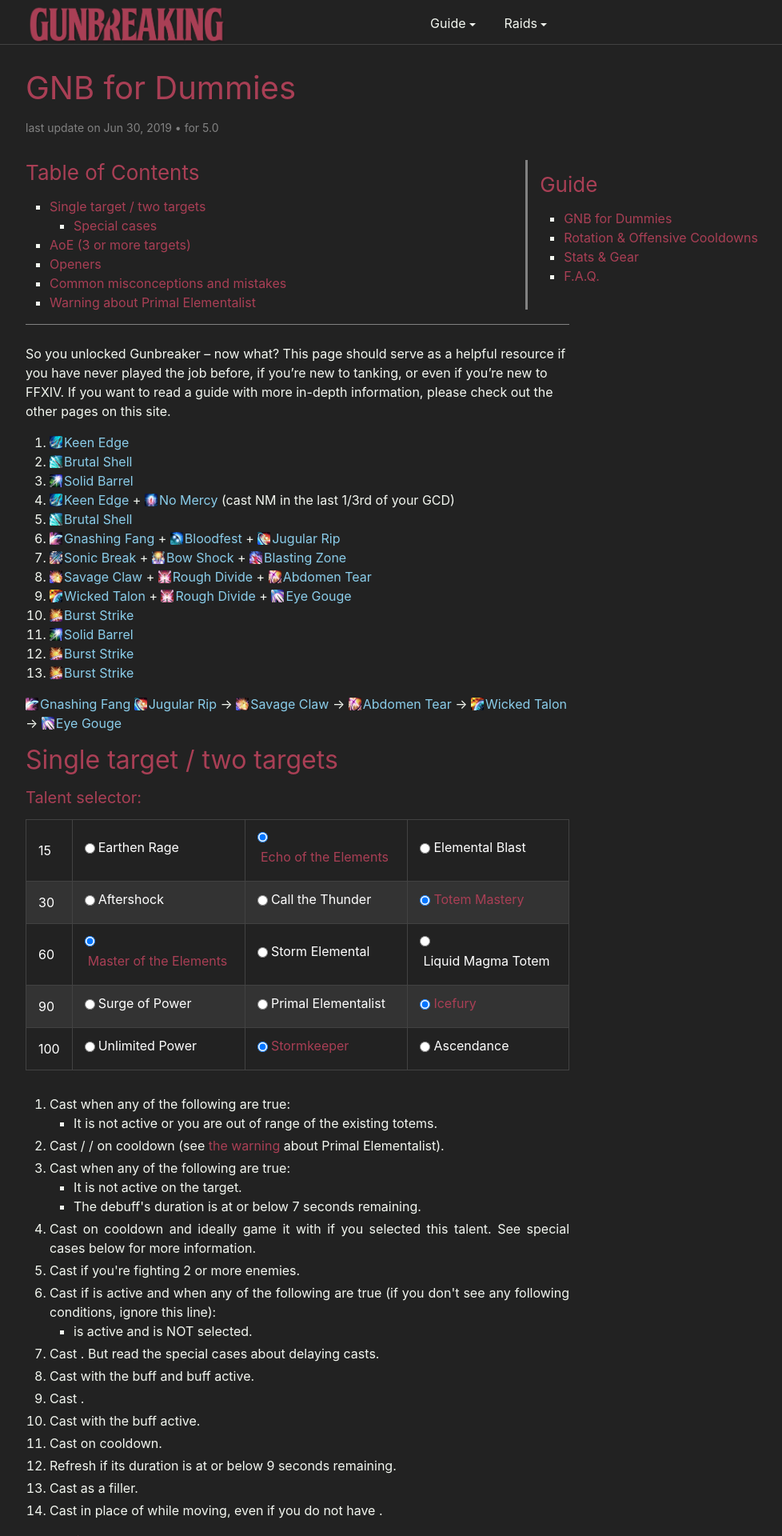
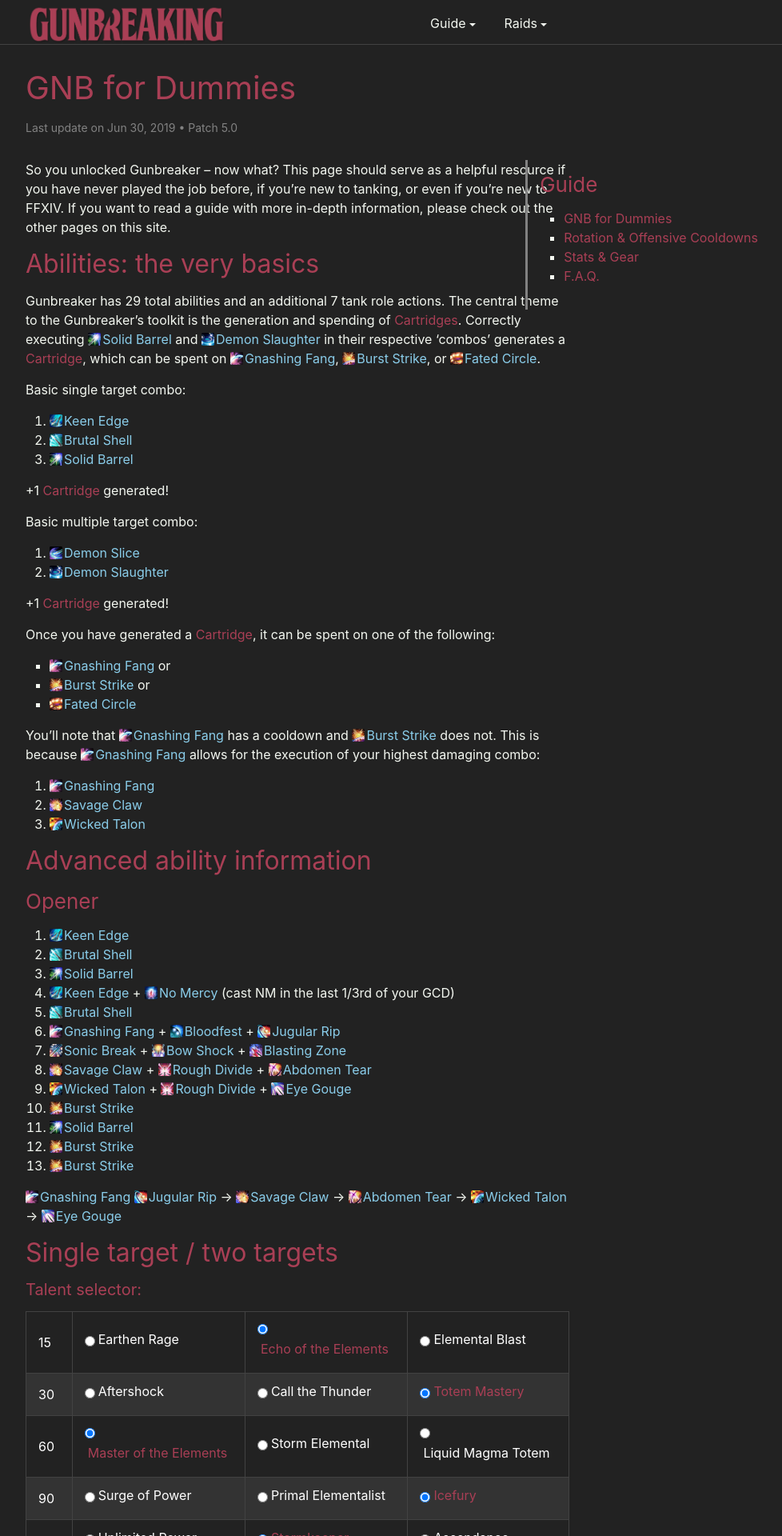
Before and after one commit to slander-man/gunbreaking, a Jekyll site: the page built from guide/entry.md, in a window 1280 px wide. Shown: the top 1920 px of the page at 80% size, without its empty margins (268-1246 px from the left). Built offline with Jekyll 4.4.1, drawn with Linux system fonts in a browser that asks for light colours.

Commit message:
Started work on entry guide

```diff
--- a/_layouts/page.html
+++ b/_layouts/page.html
@@ -10,14 +10,14 @@
         {%- if page.last_update -%}
           <time class="dt-updated" datetime="{{ page.last_update | date_to_xmlschema }}" itemprop="dateUpdated">
             {%- assign date_format = site.minima.date_format | default: "%b %-d, %Y" -%}
-            last update on {{ page.last_update | date: date_format }}
+            Last update on {{ page.last_update | date: date_format }}
           </time>
         {%- endif -%}
         {%- if page.last_update and page.game_version -%}
           <span name="devider">•&nbsp;</span>
         {%- endif -%}
         {%- if page.game_version -%}
-          for <span itemprop="game_version">{{ page.game_version }}</span>
+          Patch <span itemprop="game_version">{{ page.game_version }}</span>
         {%- endif -%}
       </p>
     {%- endif -%}
--- a/_sass/minima/_base.scss
+++ b/_sass/minima/_base.scss
@@ -224,8 +224,8 @@
   }
 }
 
-span.highlight {
-  color: $link-color;
+span.highlight-red {
+  color: $brand-color !important;
 }
 
 
@@ -256,7 +256,6 @@
     border: 1px solid $grey-color-dark;
   }
 }
-
 
 /**
 * Spell icons
--- a/guide/entry.md
+++ b/guide/entry.md
@@ -3,10 +3,47 @@
 title: GNB for Dummies
 last_update: 2019-06-30 00:00:00
 game_version: 5.0
-toc: true
+toc: false
 ---
 
 So you unlocked Gunbreaker -- now what? This page should serve as a helpful resource if you have never played the job before, if you're new to tanking, or even if you're new to FFXIV. If you want to read a guide with more in-depth information, please check out the other pages on this site.
+
+## Abilities: the very basics
+
+Gunbreaker has 29 total abilities and an additional 7 tank role actions. The central theme to the Gunbreaker's toolkit is the generation and spending of <span class="highlight-red">Cartridges</span>. Correctly executing {{site.data.spell.solid_barrel}} and {{site.data.spell.demon_slaughter}} in their respective 'combos' generates a <span class="highlight-red">Cartridge</span>, which can be spent on {{site.data.spell.gnashing_fang}}, {{site.data.spell.burst_strike}}, or {{site.data.spell.fated_circle}}.
+
+Basic single target combo:
+
+1. {{site.data.spell.keen_edge}}
+2. {{site.data.spell.brutal_shell}}
+3. {{site.data.spell.solid_barrel}}
+
++1 <span class="highlight-red">Cartridge</span> generated!
+
+Basic multiple target combo:
+
+1. {{site.data.spell.demon_slice}}
+2. {{site.data.spell.demon_slaughter}}
+
++1 <span class="highlight-red">Cartridge</span> generated!
+
+Once you have generated a <span class="highlight-red">Cartridge</span>, it can be spent on one of the following:
+
+- {{site.data.spell.gnashing_fang}} or
+- {{site.data.spell.burst_strike}} or
+- {{site.data.spell.fated_circle}}
+
+You'll note that {{site.data.spell.gnashing_fang}} has a cooldown and {{site.data.spell.burst_strike}} does not. This is because {{site.data.spell.gnashing_fang}} allows for the execution of your highest damaging combo:
+
+1. {{site.data.spell.gnashing_fang}}
+2. {{site.data.spell.savage_claw}}
+3. {{site.data.spell.wicked_talon}}
+
+
+## Advanced ability information
+
+
+### Opener
 
 1. {{site.data.spell.keen_edge}}
 2. {{site.data.spell.brutal_shell}}
```
